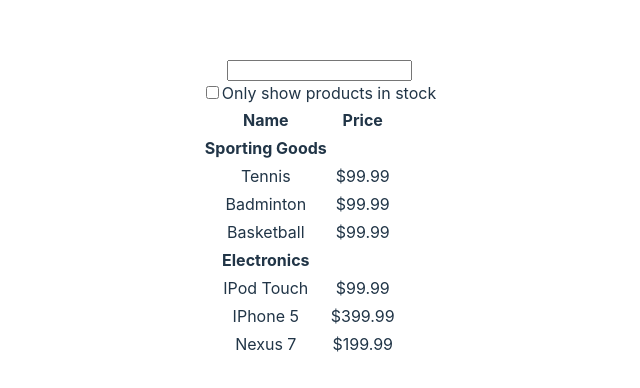
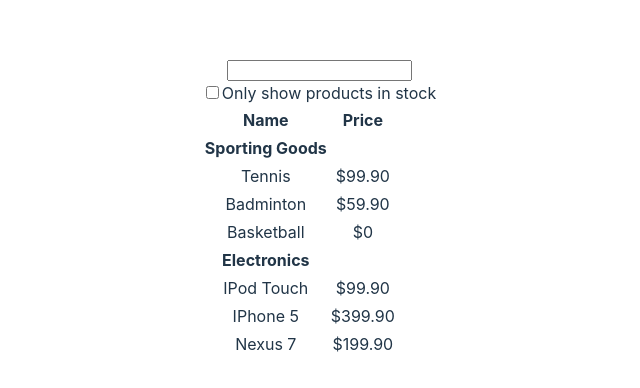
Before and after one commit to mugikarl/store, a React (Vite) app: page / in a window 1280 px wide. Shown: the part 192-580 px from the top of the page, without its empty margins (321-961 px from the left). Built offline with nearby package versions, Linux system fonts and the light colour scheme.

Commit message:
Use props and js concepts

```diff
--- a/src/App.jsx
+++ b/src/App.jsx
@@ -6,10 +6,24 @@ import FilterProductTable from './components/FilterProductTable';
 import SearchBar from './components/SearchBar';
 import ProductTable from './components/ProductTable';
 
+const products = [
+  // Sporting Goods
+  {id:1, name:"Tennis", price: 99.9, type: 1},
+  {id:2, name:"Badminton", price: 59.9, type: 1},
+  {id:3, name:"Basketball", price: -100, type: 1},
+
+  // Electronics
+  {id:4, name:"IPod Touch", price: 99.9, type: 2},
+  {id:5, name:"IPhone 5", price: 399.9, type: 2},
+  {id:6, name:"Nexus 7", price: 199.9, type: 2},
+];
+
+const headers = ["Sporting Goods", "Electronics"];
+
 function App() {
   return <FilterProductTable>
      <SearchBar />
-     <ProductTable />
+     <ProductTable headers={headers} products={products}/>
     </FilterProductTable>;
 
 }
--- a/src/components/ProductTable.jsx
+++ b/src/components/ProductTable.jsx
@@ -1,7 +1,13 @@
 import React from 'react';
 import Table from "./Table";
+import ProductItem from './products/ProductItem';
+import ProductCategoryHeader from './products/ProductCategoryHeader';
 
-const ProductTable = () => {
+const ProductTable = ({ headers,products }) => {
+
+  const sportingGoods = products.filter((product) => product.type === 1);
+  const electronics = products.filter((product) => product.type === 2);
+
   return (
     <div>
         <Table.TableContainer>
@@ -12,36 +18,18 @@ const ProductTable = () => {
                 </Table.Row>
             </Table.THead>
             <Table.TBody>
-                <Table.Row>
-                    <Table.ColumnHeader colspan = "2">Sporting Goods</Table.ColumnHeader>
-                </Table.Row>
-                <Table.Row>
-                    <Table.Column>Tennis</Table.Column>
-                    <Table.Column>$99.99</Table.Column>
-                </Table.Row>
-                <Table.Row>
-                    <Table.Column>Badminton</Table.Column>
-                    <Table.Column>$99.99</Table.Column>
-                </Table.Row>
-                <Table.Row>
-                    <Table.Column>Basketball</Table.Column>
-                    <Table.Column>$99.99</Table.Column>
-                </Table.Row>
-                <Table.Row>
-                    <Table.ColumnHeader colspan = "2">Electronics</Table.ColumnHeader>
-                </Table.Row>
-                <Table.Row>
-                    <Table.Column>IPod Touch</Table.Column>
-                    <Table.Column>$99.99</Table.Column>
-                </Table.Row>
-                <Table.Row>
-                    <Table.Column>IPhone 5</Table.Column>
-                    <Table.Column>$399.99</Table.Column>
-                </Table.Row>
-                <Table.Row>
-                    <Table.Column>Nexus 7</Table.Column>
-                    <Table.Column>$199.99</Table.Column>
-                </Table.Row>
+                <ProductCategoryHeader text={headers[0]}/>
+
+                {sportingGoods.map((sportingGood) => (
+                    <ProductItem key={`${sportingGood.type}-${sportingGood.id}`} name={sportingGood.name} price={sportingGood.price}/>
+                ))}
+
+                <ProductCategoryHeader text={headers[1]}/>
+
+                {electronics.map(({ id, name, price, type }) => (
+                    <ProductItem key={`${type}-${id}`} name={name} price={price}/>
+                ))}
+
             </Table.TBody>
         </Table.TableContainer>
     </div>
--- /dev/null
+++ b/src/components/products/ProductCategoryHeader.jsx
@@ -0,0 +1,14 @@
+// ProductCategoryHeader.jsx
+
+import React from 'react'
+import Table from '../Table'
+
+const ProductCategoryHeader = ({ text }) => {
+  return (
+    <Table.Row>
+        <Table.ColumnHeader colspan = "2">{text}</Table.ColumnHeader>
+    </Table.Row>
+  )
+}
+
+export default ProductCategoryHeader
--- /dev/null
+++ b/src/components/products/ProductItem.jsx
@@ -0,0 +1,13 @@
+import React from 'react'
+import Table from '../Table'
+
+const ProductItem = (props) => {
+  return (
+      <Table.Row>
+        <Table.Column>{props.name}</Table.Column>
+        <Table.Column>${props.price > 0 ? props.price.toFixed(2) : 0}</Table.Column>
+      </Table.Row>
+  )
+}
+
+export default ProductItem
```
